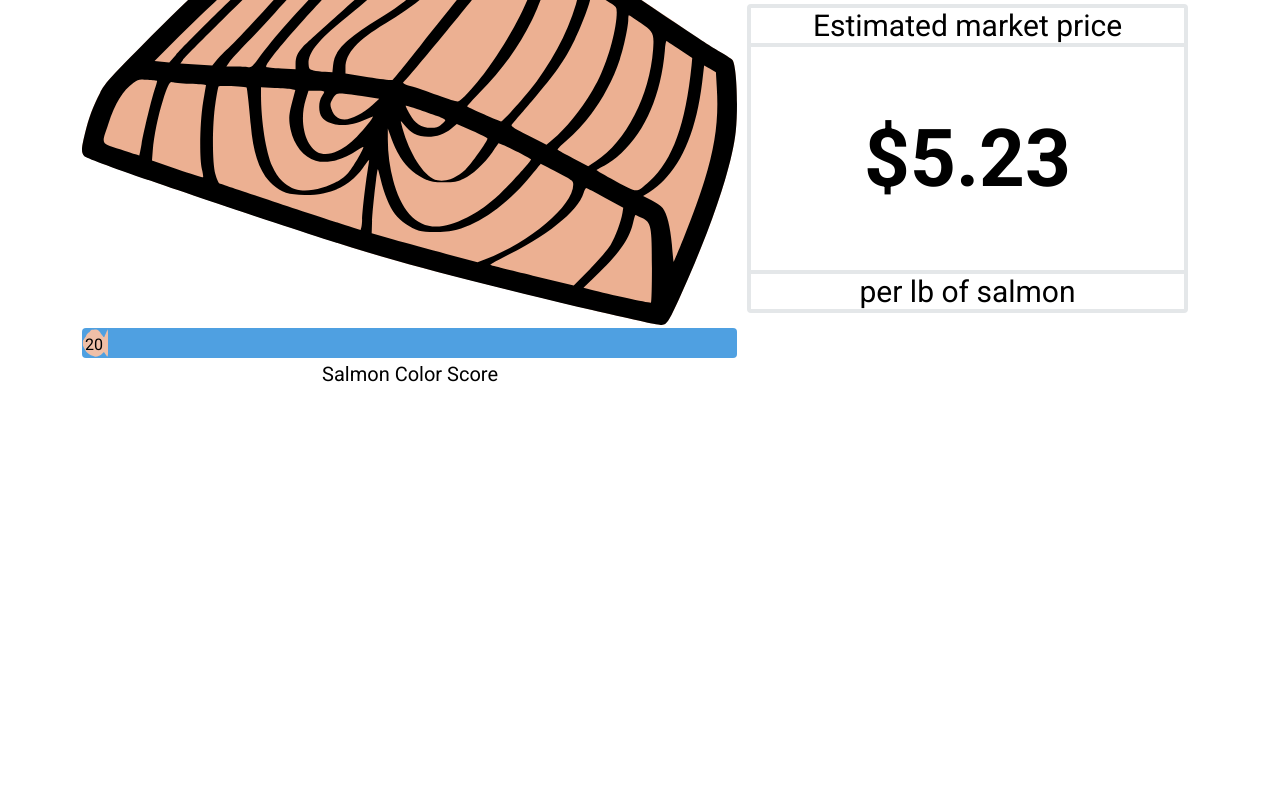
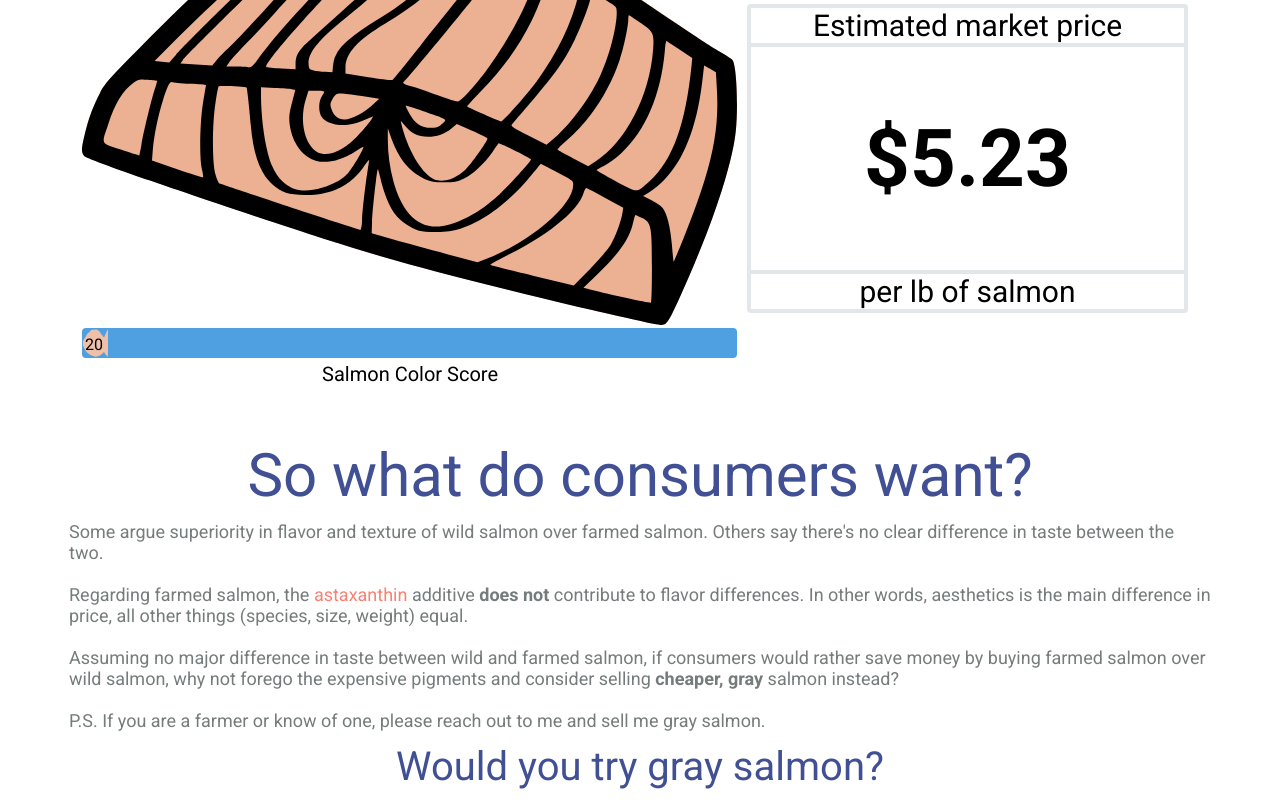
Before and after one commit to sungyotkim/gray-salmon-please, a React (Vite) app in the folder gray-salmon-please/: page / in a window 1280 px wide. Shown: the part 2836-3636 px from the top of the page. Before the commit the page ends 3276 px from the top, so only its background shows below. Built offline with nearby package versions, Linux system fonts and the light colour scheme.

Commit message:
add closing remarks

```diff
--- a/gray-salmon-please/src/App.tsx
+++ b/gray-salmon-please/src/App.tsx
@@ -6,6 +6,7 @@ import { getWindowWidth } from "./utils/findWindowSize";
 import { MainContentBody } from "./components/MainContentBody/MainContentBody";
 import { InteractiveCharts } from "./components/InteractiveCharts/InteractiveCharts";
 import { InteractiveSlider } from "./components/InteractiveSlider/InteractiveSlider";
+import { ClosingBody } from "./components/ClosingBody/ClosingBody";
 
 function App() {
   const { windowWidth, setWindowWidth, setMobileView } =
@@ -53,6 +54,7 @@ function App() {
         <MainContentBody />
         <InteractiveCharts />
         <InteractiveSlider />
+        <ClosingBody />
       </div>
     </>
   );
--- /dev/null
+++ b/gray-salmon-please/src/components/ClosingBody/ClosingBody.css
@@ -0,0 +1,17 @@
+.closing-body-container {
+  width: 90%;
+  margin-inline: auto;
+  display: flex;
+  flex-direction: column;
+  align-items: center;
+  justify-content: center;
+}
+
+.closing-body-container > h2 {
+  text-align: center;
+}
+
+.closing-body-container > h3 {
+  text-align: center;
+  margin-top: 12px;
+}
--- /dev/null
+++ b/gray-salmon-please/src/components/ClosingBody/ClosingBody.tsx
@@ -0,0 +1,44 @@
+import React from "react";
+import "./ClosingBody.css";
+
+interface ClosingBodyProps {}
+
+export const ClosingBody: React.FC<ClosingBodyProps> = ({}) => {
+  return (
+    <>
+      <div className="closing-body-container">
+        <h2>So what do consumers want?</h2>
+        <div>
+          <p>
+            Some argue superiority in flavor and texture of wild salmon over
+            farmed salmon. Others say there's no clear difference in taste
+            between the two.
+          </p>
+          <br />
+          <p>
+            Regarding farmed salmon, the{" "}
+            <span className="salmon-text">astaxanthin</span> additive{" "}
+            <span className="bold-text">does not </span>
+            contribute to flavor differences. In other words, aesthetics is the
+            main difference in price, all other things (species, size, weight)
+            equal.
+          </p>
+          <br />
+          <p>
+            Assuming no major difference in taste between wild and farmed
+            salmon, if consumers would rather save money by buying farmed salmon
+            over wild salmon, why not forego the expensive pigments and consider
+            selling <span className="bold-text">cheaper, gray</span> salmon
+            instead?
+          </p>
+          <br />
+          <p>
+            P.S. If you are a farmer or know of one, please reach out to me and
+            sell me gray salmon.
+          </p>
+        </div>
+        <h3>Would you try gray salmon?</h3>
+      </div>
+    </>
+  );
+};
```
